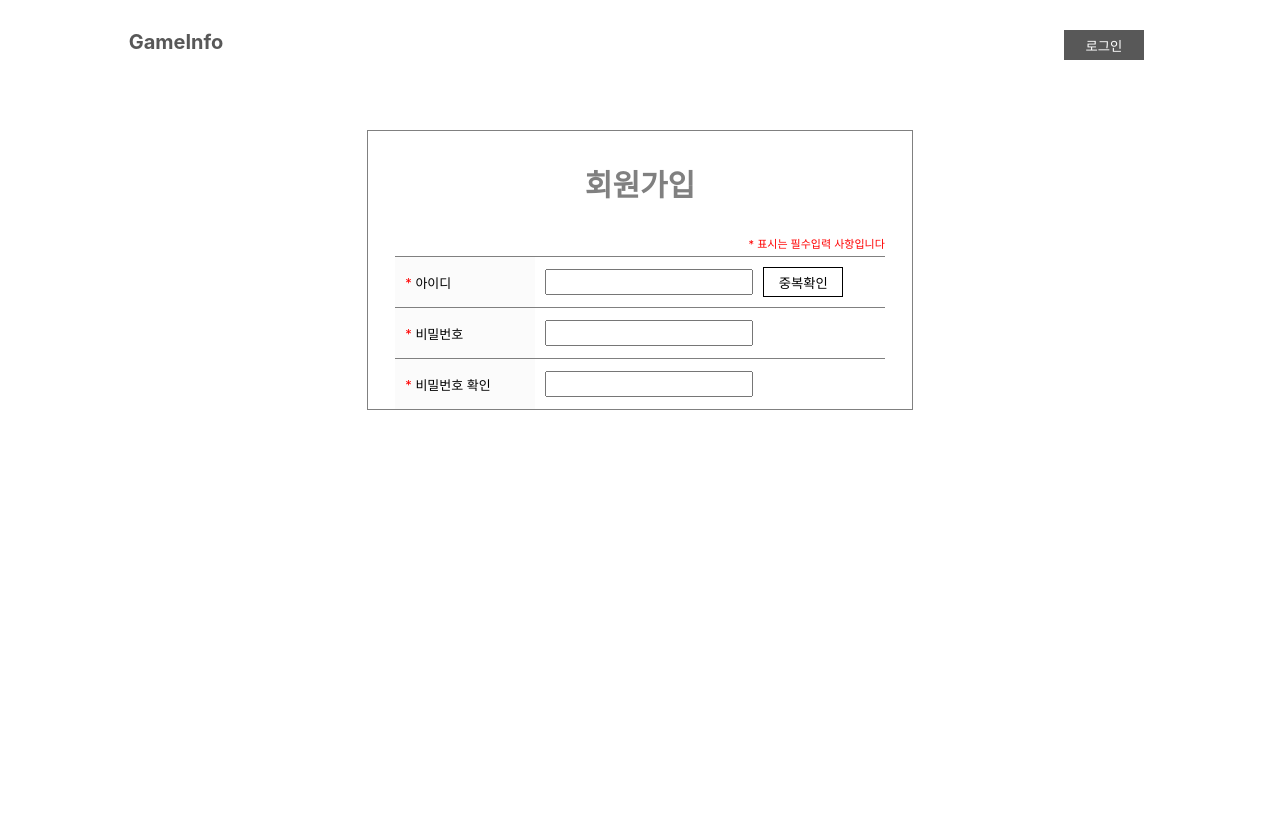
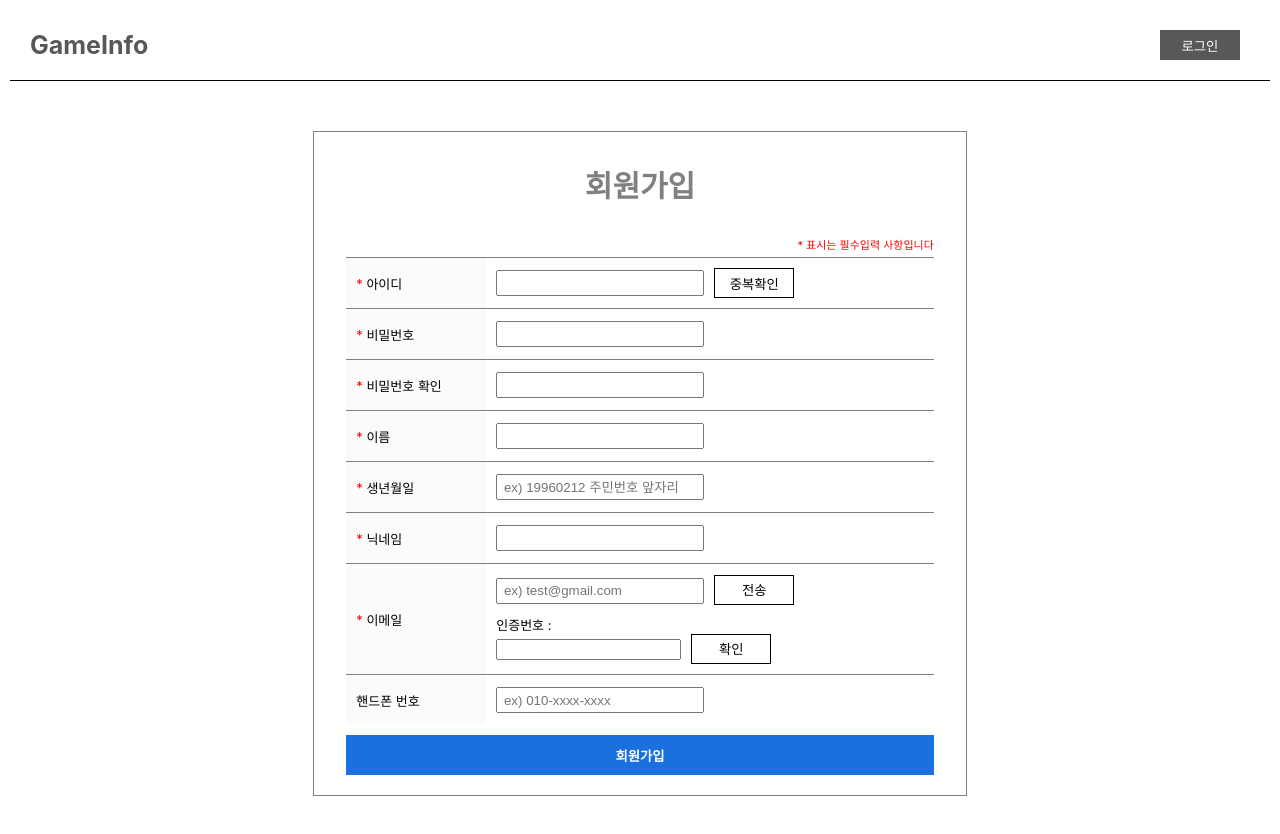
Before and after one commit to MoMoon-LKH/gameInfoVer2Front, a React (Create React App) app in the folder gameinfo/: page /register in a window 1280 px wide. Shown: the top 834 px of the page. Before the commit the page ends 800 px from the top, so only its background shows below. Built offline with nearby package versions, Linux system fonts and the light colour scheme.

Commit message:
회원가입 화면 작성 및 header 및 본문 쪽 비율 변경

```diff
--- a/gameinfo/src/App.css
+++ b/gameinfo/src/App.css
@@ -1,6 +1,5 @@
 .App {
   text-align: center;
-  width: 85%;
   margin: auto;
 }
 
@@ -30,7 +29,10 @@
   color: #61dafb;
 }
 
-
+.content-body {
+  width: 85%;
+  margin: auto;
+}
 
 
 @keyframes App-logo-spin {
--- a/gameinfo/src/common/Header.css
+++ b/gameinfo/src/common/Header.css
@@ -3,6 +3,7 @@
     text-align: right;
     margin: 10px;
     justify-content: space-between;
+    border-bottom: 1px solid black;
   }
 
 .header-item {
@@ -12,7 +13,7 @@
 }
 
 .logo {
-  font-size: 20px;
+  font-size: 25px;
   font-weight: bold;
   color: #585858;
 }
--- a/gameinfo/src/member/Register.css
+++ b/gameinfo/src/member/Register.css
@@ -2,7 +2,7 @@
     margin: auto;
     margin-top: 50px;
     margin-bottom: 50px;
-    width: 50%;
+    width: 60%;
     border: 1px solid gray;
 }
 
@@ -16,6 +16,7 @@
 .register-body {
     margin: auto;
     margin-top: 20px;
+    margin-bottom: 20px;
     width: 90%;
 }
 
@@ -24,7 +25,19 @@
     text-align: left;
     border-top: 1px solid gray;
     height: 50px;
+    overflow-y: hidden;
     align-items: center;
+    flex-wrap: wrap;
+}
+
+.register-div-email{
+    display: flex;
+    text-align: left;
+    border-top: 1px solid gray;
+    height: 110px;
+    overflow-y: hidden;
+    align-items: center;
+    flex-wrap: wrap;
 }
 
 
@@ -45,6 +58,11 @@
     margin-left: 10px;
     width: 200px;
     height: 20px;
+}
+
+.register-input-email {
+    margin-left: 10px;
+    margin-top: 10px;
 }
 
 .register-point {
@@ -70,3 +88,32 @@
     text-align: right;
     margin-bottom: 5px;
 }
+
+.check-msg {
+    color: red;
+    font-size: 10px;
+    margin-left: 10px;
+}
+
+.register-btn-div {
+    margin-top: 10px;
+    margin-bottom: 10px;
+}
+
+.register-btn {
+    width: 100%;
+    height: 40px;
+    background-color: #1a70dc;
+    font-weight: bold;
+    color: white;
+    border: none;
+}
+
+.register-btn:hover {
+    cursor: pointer;
+    background-color: #126eb4;
+}
+
+.confirm-email-num {
+
+}
--- a/gameinfo/src/member/Register.jsx
+++ b/gameinfo/src/member/Register.jsx
@@ -1,19 +1,116 @@
-import React from 'react';
+import React, { useEffect } from 'react';
 import './Register.css'
-import { useState } from 'react';
+import { useState, useCallback } from 'react';
 
 const Register = () => {
 
     const [loginId, setLoginId] = useState("");
     const [pwd, setPwd] = useState("");
     const [confirmPwd, setConfirmPwd] = useState("");
+    const [name, setName] = useState("");
+    const [nickname, setNickname] = useState("");
+    const [birthday, setBirthday] = useState("");
+    const [email, setEmail] = useState("");
+    const [authNum, setAuthNum] = useState("");
+    const [phoneNo, setPhoneNo] = useState("");
+
+    const [pwdMsg, setPwdMsg] = useState("");
+    const [confirmPwdMsg, setConfirmPwdMsg] = useState("");
+    const [boolId, setBoolId] = useState(false);
+    const [boolPwd, setBoolPwd] = useState(false);
+    const [boolConfirmPwd, setBoolConfirmPwd] = useState(false);
+    const [boolAuthNum, setBoolAtuhNum] = useState(false);
+
+
 
     const confirmId = () => {
-        alert(loginId)
+       setBoolId(true)
     }
 
-    const confirmPw = () => {
 
+    const checkConfirmPwd = useCallback(() => {
+        if(confirmPwd !== ''){
+            if(pwd !== confirmPwd) {
+                setConfirmPwdMsg("입력하신 비밀번호와 다릅니다");
+                setBoolConfirmPwd(false);
+            } else {
+                setConfirmPwdMsg("");
+                setBoolConfirmPwd(true);
+            }
+        }
+    },[pwd, confirmPwd])
+
+    const confirmAuthNum = () => {
+
+        let bool = false;
+
+        if(authNum === '123123') {
+            bool = true;
+        }
+
+        if(bool) {
+            setBoolAtuhNum(true)
+        } else {
+            alert('인증번호가 틀립니다 \n' +
+            '다시 확인해보세요')
+        }
+
+    }
+
+    useEffect(()=>{
+
+        const regPwd = new RegExp(/^(?=.*[A-Za-z])(?=.*\d)(?=.*[$@$!%*#?&])[A-Za-z\d$@$!%*#?&]{8,}$/);
+
+        if(pwd !== "") {
+            if(!regPwd.test(pwd)){
+                setPwdMsg("최소 8글자, 최소 하나의 문자, 숫자, 특수문자를 입력해주세요");
+                setBoolPwd(false);
+            } else {
+                setPwdMsg("");
+                setBoolPwd(true);
+            }
+        }
+
+        checkConfirmPwd();
+
+    }, [pwd, checkConfirmPwd]);
+
+    useEffect(() => {
+        checkConfirmPwd();
+    }, [confirmPwd, checkConfirmPwd])
+
+
+    const registerMember = () => {
+
+        let bool = true;
+
+        const registerInfo = {
+            loginId: loginId,
+            password: pwd,
+            name: name,
+            birthday: birthday,
+            nickname: nickname,
+            phoneNo: phoneNo.replace('-', ''),
+            email: email,
+            boolCertifiedEmail: boolAuthNum
+        }
+
+        if(!boolId) {
+            bool = false;
+            alert('아이디 중복확인 해주세요')
+        }
+        if(!boolPwd || !boolConfirmPwd) {
+            bool = false;
+            alert('비밀번호를 확인해주세요')
+        }
+        if(!boolAuthNum) {
+            bool = false;
+            alert('이메일 인증을 해주세요')
+        }
+
+        if(bool){
+            alert(JSON.stringify(registerInfo))
+        }
     }
 
 
@@ -40,16 +137,76 @@ const Register = () => {
                     <div className='register-input-div'>
                         <input id='pwd' className='register-input' type={'password'} onChange={e => setPwd(e.target.value)}/>
                     </div>
+                    <div className='register-input-div'>
+                        <div className='check-msg'>{pwdMsg}</div>
+                    </div>
                 </div>
                 <div className='register-div'>
                     <div className='register-sub-title'>
                         <div className='sub-title-content'><span className='register-point'>*</span> 비밀번호 확인</div>
                     </div>
                     <div className='register-input-div'>
-                        <input id='confirmPwd' className='register-input' type={'password'}/>
+                        <input id='confirmPwd' className='register-input' type={'password'} onChange={e => setConfirmPwd(e.target.value)}/>
+                    </div>
+                    <div className='register-input-div'>
+                        <div className='check-msg'>{confirmPwdMsg}</div>
+                    </div>
+                </div>
+                <div className='register-div'>
+                    <div className='register-sub-title'>
+                        <div className='sub-title-content'><span className='register-point'>*</span> 이름</div>
+                    </div>
+                    <div className='register-input-div'>
+                        <input id='name' className='register-input' type={'text'} onChange={e => setName(e.target.value)}/>
                     </div>
                 </div>
 
+                <div className='register-div'>
+                    <div className='register-sub-title'>
+                        <div className='sub-title-content'><span className='register-point'>*</span> 생년월일</div>
+                    </div>
+                    <div className='register-input-div'>
+                        <input id='birthday' className='register-input' type={'text'}
+                        onChange={e => setBirthday(e.target.value)} placeholder={' ex) 19960212 주민번호 앞자리'}/>
+                    </div>
+                </div>
+                <div className='register-div'>
+                    <div className='register-sub-title'>
+                        <div className='sub-title-content'><span className='register-point'>*</span> 닉네임</div>
+                    </div>
+                    <div className='register-input-div'>
+                        <input id='nickname' className='register-input' type={'text'} onChange={e => setNickname(e.target.value)}/>
+                    </div>
+                </div>
+
+                <div className='register-div-email'>
+                    <div className='register-sub-title'>
+                        <div className='sub-title-content'><span className='register-point'>*</span> 이메일</div>
+                    </div>
+                    <div className='register-input-div'>
+                        <input id='email' className='register-input' type={'text'}
+                        onChange={e => setEmail(e.target.value)} placeholder={' ex) test@gmail.com'}/>
+                        <button className='verify-btn'>전송</button>
+                        <div className='register-input-email'>
+                            <div style={{fontSize: '13px'}}>인증번호 : </div>
+                            <input type={'text'} onChange={e => setAuthNum(e.target.value)}/><button className='verify-btn' onClick={() => confirmAuthNum()}>확인</button>
+                        </div>
+                    </div>
+                </div>
+
+                <div className='register-div'>
+                    <div className='register-sub-title'>
+                        <div className='sub-title-content'> 핸드폰 번호</div>
+                    </div>
+                    <div className='register-input-div'>
+                        <input id='phoneNo' className='register-input' type={'text'} onChange={e => setPhoneNo(e.target.value)}
+                            placeholder={' ex) 010-xxxx-xxxx'}/>
+                    </div>
+                </div>
+
+                <div className='register-btn-div'>
+                    <button className='register-btn' onClick={() => registerMember()}>회원가입</button>
+                </div>
 
             </div>
         </div>
--- a/gameinfo/src/member/RegisterTerms.css
+++ b/gameinfo/src/member/RegisterTerms.css
@@ -12,8 +12,6 @@
     font-weight: bold;
     color: gray;
 }
-
-
 
 .terms-body {
     margin: auto;
@@ -53,6 +51,9 @@ textarea {
     width: 100%;
     height: 40px;
     background-color: #1a70dc;
+    color: white;
+    border: none;
+    font-weight: bold;
 }
 
 .terms-btn:hover {
```
